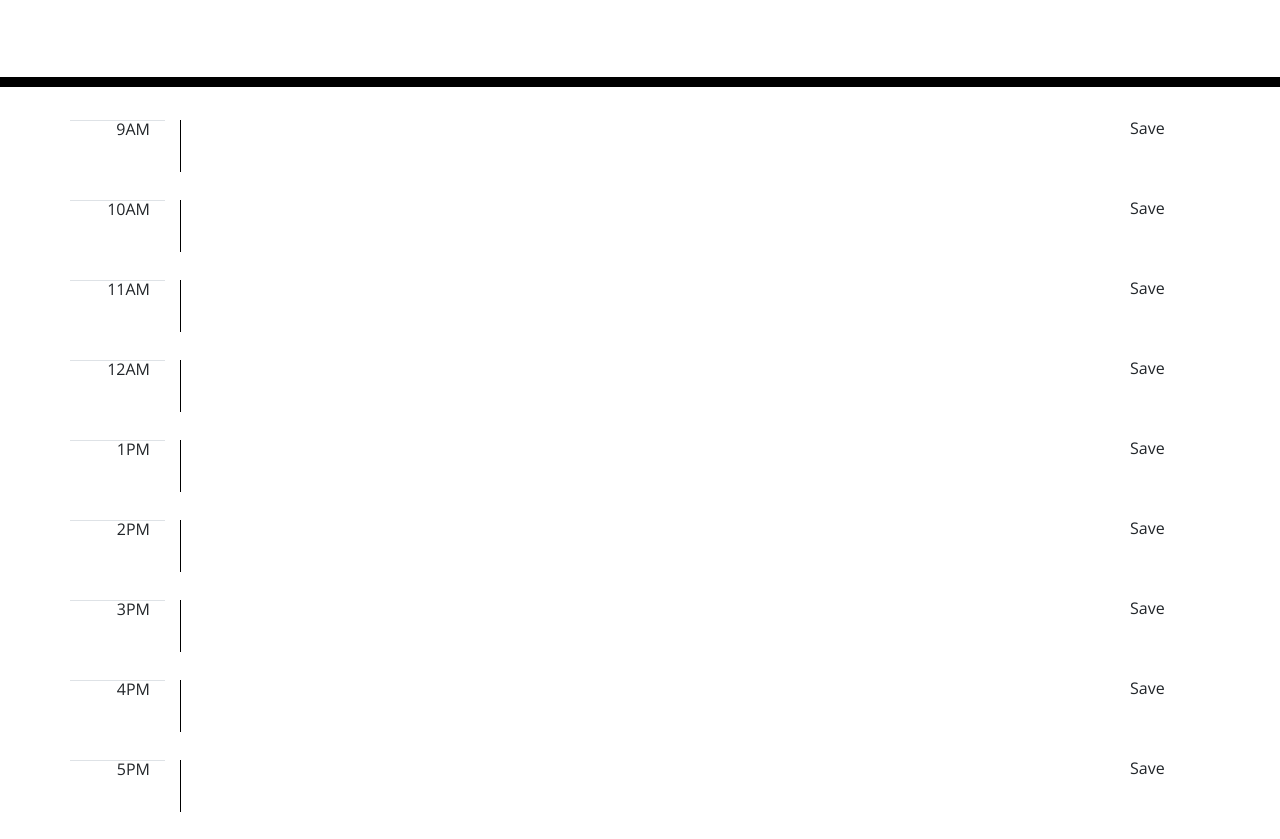
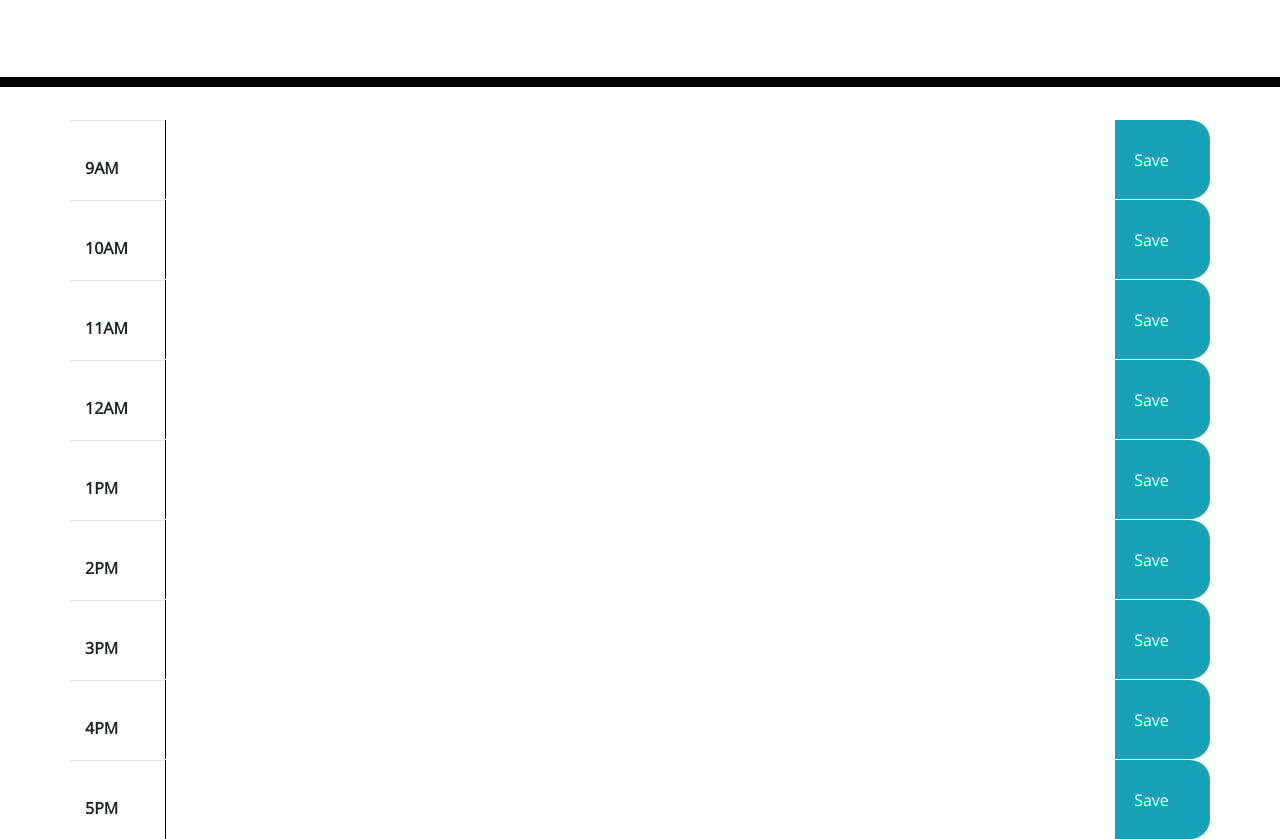
Before and after one commit to jasonmcgill/Work-Day-Scheduler, a plain HTML site: page index.html in a window 1280 px wide. Shown: the part 181-1020 px from the top of the page. Drawn offline with nearby package versions, Linux system fonts and the light colour scheme; a web font is replaced by a local one.

Commit message:
iconic cdn added with SVG for Save

```diff
--- a/Assets/css/style.css
+++ b/Assets/css/style.css
@@ -69,3 +69,9 @@ textarea{
   font-size: 20px;
   transition: all .3s ease-in-out;
 }
+
+
+.my-save {
+  border-top-right-radius: 1.25rem;
+  border-bottom-right-radius: 1.25rem;
+}
--- a/index.html
+++ b/index.html
@@ -18,6 +18,7 @@
       href="https://fonts.googleapis.com/css?family=Open+Sans&display=swap"
       rel="stylesheet"
     />
+    <link rel="stylesheet" href="https://cdnjs.cloudflare.com/ajax/libs/open-iconic/1.1.1/font/css/open-iconic-bootstrap.min.css" />
     <link rel="stylesheet" href="./Assets/css/style.css" />
     <title>Work Day Scheduler</title>
   </head>
@@ -31,49 +32,67 @@
     <div class="container">
       <!-- Timeblocks go here -->
       <div class="row">
-        <div class="col-sm border-top text-right">9AM</div>
-        <div class="col-sm-10"><textarea class="w-100"></textarea></div>
-        <div class="col-sm">Save</div>
+        <div class="col-lg-1 border-top font-weight-bold d-flex align-items-center justify-content-end">
+          9AM
+        </div>
+        <textarea class="col-lg-10"></textarea>
+        <div class="col-lg-1 d-flex align-items-center bg-info my-save text-white"><span class="oi oi-arrow-circle-bottom"></span> Save</div>
       </div>
       <div class="row">
-        <div class="col-sm border-top text-right">10AM</div>
-        <div class="col-sm-10"><textarea class="w-100"></textarea></div>
-        <div class="col-sm">Save</div>
+        <div class="col-lg border-top font-weight-bold d-flex align-items-center justify-content-end">
+          10AM
+        </div>
+        <textarea class="col-lg-10"></textarea>
+        <div class="col-lg d-flex align-items-center bg-info my-save text-white"><span class="oi oi-arrow-circle-bottom"></span> Save</div>
       </div>
       <div class="row">
-        <div class="col-sm border-top text-right">11AM</div>
-        <div class="col-sm-10"><textarea class="w-100"></textarea></div>
-        <div class="col-sm">Save</div>
+        <div class="col-lg border-top font-weight-bold d-flex align-items-center justify-content-end">
+          11AM
+        </div>
+        <textarea class="col-lg-10"></textarea>
+        <div class="col-lg d-flex align-items-center bg-info my-save text-white"><span class="oi oi-arrow-circle-bottom"></span> Save</div>
       </div>
       <div class="row">
-        <div class="col-sm border-top text-right">12AM</div>
-        <div class="col-sm-10"><textarea class="w-100"></textarea></div>
-        <div class="col-sm">Save</div>
+        <div class="col-lg border-top font-weight-bold d-flex align-items-center justify-content-end">
+          12AM
+        </div>
+        <textarea class="col-lg-10"></textarea>
+        <div class="col-lg d-flex align-items-center bg-info my-save text-white"><span class="oi oi-arrow-circle-bottom"></span> Save</div>
       </div>
       <div class="row">
-        <div class="col-sm border-top text-right">1PM</div>
-        <div class="col-sm-10"><textarea class="w-100"></textarea></div>
-        <div class="col-sm">Save</div>
+        <div class="col-lg border-top font-weight-bold d-flex align-items-center justify-content-end">
+          1PM
+        </div>
+        <textarea class="col-lg-10"></textarea>
+        <div class="col-lg d-flex align-items-center bg-info my-save text-white"><span class="oi oi-arrow-circle-bottom"></span> Save</div>
       </div>
       <div class="row">
-        <div class="col-sm border-top text-right">2PM</div>
-        <div class="col-sm-10"><textarea class="w-100"></textarea></div>
-        <div class="col-sm">Save</div>
+        <div class="col-lg border-top font-weight-bold d-flex align-items-center justify-content-end">
+          2PM
+        </div>
+        <textarea class="col-lg-10"></textarea>
+        <div class="col-lg d-flex align-items-center bg-info my-save text-white"><span class="oi oi-arrow-circle-bottom"></span> Save</div>
       </div>
       <div class="row">
-        <div class="col-sm border-top text-right">3PM</div>
-        <div class="col-sm-10"><textarea class="w-100"></textarea></div>
-        <div class="col-sm">Save</div>
+        <div class="col-lg border-top font-weight-bold d-flex align-items-center justify-content-end">
+          3PM
+        </div>
+        <textarea class="col-lg-10"></textarea>
+        <div class="col-lg d-flex align-items-center bg-info my-save text-white"><span class="oi oi-arrow-circle-bottom"></span> Save</div>
       </div>
       <div class="row">
-        <div class="col-sm border-top text-right">4PM</div>
-        <div class="col-sm-10"><textarea class="w-100"></textarea></div>
-        <div class="col-sm">Save</div>
+        <div class="col-lg border-top font-weight-bold d-flex align-items-center justify-content-end">
+          4PM
+        </div>
+        <textarea class="col-lg-10"></textarea>
+        <div class="col-lg d-flex align-items-center bg-info my-save text-white"><span class="oi oi-arrow-circle-bottom"></span> Save</div>
       </div>
       <div class="row">
-        <div class="col-sm border-top text-right">5PM</div>
-        <div class="col-sm-10"><textarea class="w-100"></textarea></div>
-        <div class="col-sm">Save</div>
+        <div class="col-lg border-top font-weight-bold d-flex align-items-center justify-content-end">
+          5PM
+        </div>
+        <textarea class="col-lg-10"></textarea>
+        <div class="col-lg d-flex align-items-center bg-info my-save text-white"><span class="oi oi-arrow-circle-bottom"></span> Save</div>
       </div>
     </div>
 
```
